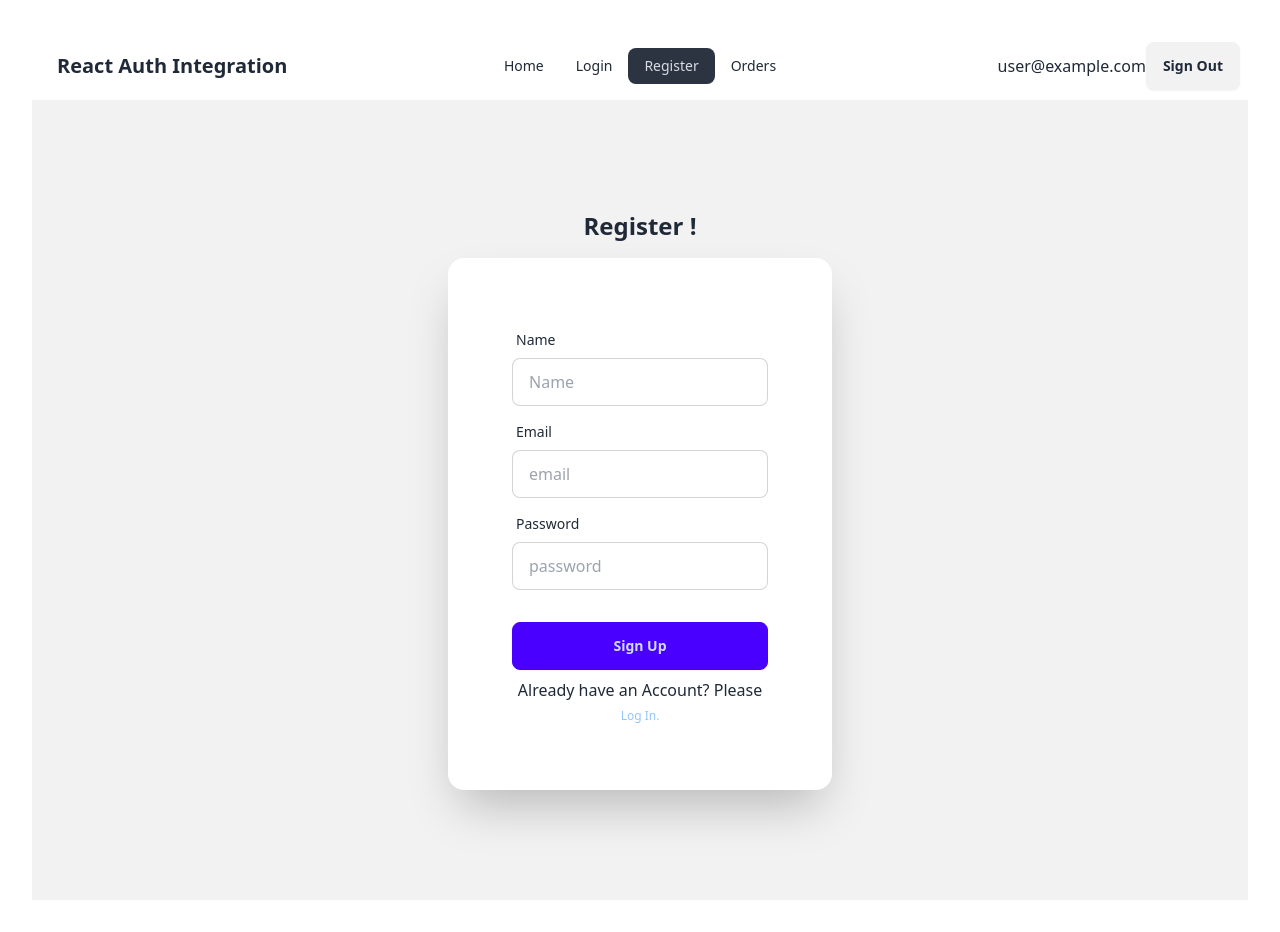
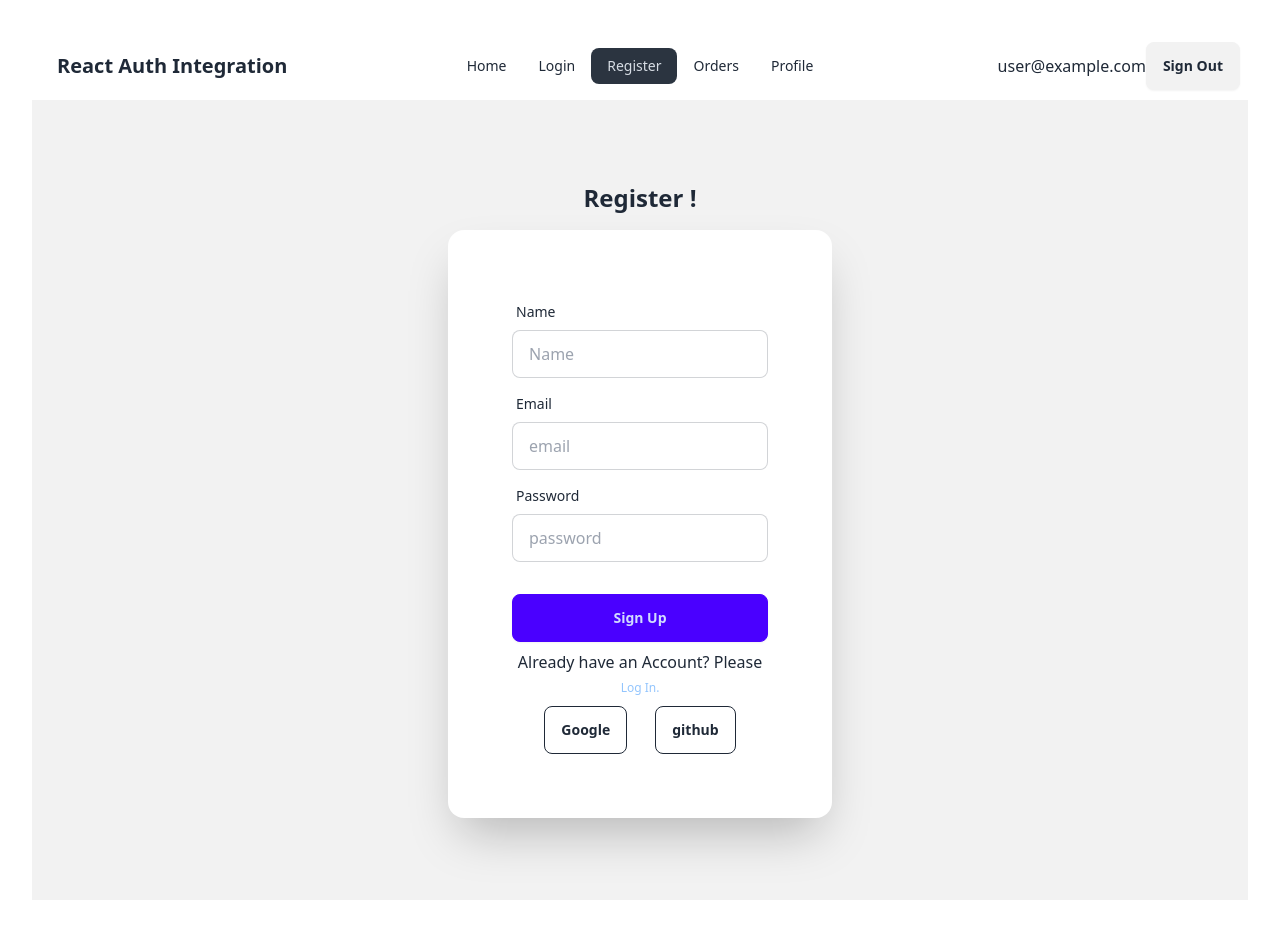
Before and after one commit to MirazZim/React-Auth-Integration, a React (Vite) app: page /register in a window 1280 px wide. Built offline with nearby package versions, Linux system fonts and the light colour scheme; no server answers; sample sign-in values are in the browser's storage.

Commit message:
Reset form and social login with Auth Provider

```diff
--- a/src/Components/Login.jsx
+++ b/src/Components/Login.jsx
@@ -1,8 +1,10 @@
 import { useContext } from "react";
-import { Link } from "react-router-dom";
+import { Link, useNavigate } from "react-router-dom";
 import { AuthContext } from "../Providers/AuthProvider";
 
 const Login = () => {
+
+    const navigate = useNavigate();
 
     const {signInUser} = useContext(AuthContext);
 
@@ -16,6 +18,8 @@
         signInUser(email,password)
         .then(result => {
             console.log(result.user);
+            e.target.reset();
+            navigate('/Orders')
         })
         .catch(error => {
             console.log('ERROR', error.message)
--- a/src/Components/NavBar.jsx
+++ b/src/Components/NavBar.jsx
@@ -18,6 +18,7 @@
         {
             user && <>
                 <li><NavLink to ="/Orders">Orders</NavLink></li>
+                <li><NavLink to ="/Profile">Profile</NavLink></li>
              </>
         }
 
--- /dev/null
+++ b/src/Components/Profile.jsx
@@ -0,0 +1,12 @@
+
+
+const Profile = () => {
+    return (
+        <div>
+            <h2 className="text-3xl"> Update Your Profile</h2>
+            <p>Lakar Lasha</p>
+        </div>
+    );
+};
+
+export default Profile;
--- a/src/Components/Register.jsx
+++ b/src/Components/Register.jsx
@@ -1,10 +1,23 @@
 import { useContext } from "react";
-import { Link } from "react-router-dom";
+import { Link, useNavigate } from "react-router-dom";
 import { AuthContext } from "../Providers/AuthProvider";
 
 const Register = () => {
     //Ekhane call kora hoise Auth provider theke
-    const { createUser } = useContext(AuthContext)
+    const { createUser, signInWithGoogle } = useContext(AuthContext)
+
+    const navigate = useNavigate();
+
+    const handleGoogleSignIn = () => {
+        signInWithGoogle()
+        .then(result => {
+            console.log(result.user);
+            navigate('/');
+        })
+        .catch(error => {
+            console.log('ERROR', error.message)
+        })
+    }
 
     const handleRegister = (e) => {
         e.preventDefault();
@@ -13,11 +26,13 @@
         const password = e.target.password.value;
         const Name = e.target.name.value;
 
-        console.log(Name,email,password )
+        console.log(Name, email, password)
 
-        createUser(email,password)
+        createUser(email, password)
             .then(result => {
                 console.log(result.user);
+                e.target.reset();
+                navigate('/Orders')
             })
             .catch(error => {
                 console.log('ERROR', error.message)
@@ -70,9 +85,15 @@
                             <button className="btn btn-primary">Sign Up</button>
                         </div>
 
-                        <p>Already have an Account? Please <Link to ="/login"><a href="#" className="text-xs text-blue-300 label-text-alt link link-hover">Log In.</a></Link> </p>
+                        <p>Already have an Account? Please <Link to="/login"><a href="#" className="text-xs text-blue-300 label-text-alt link link-hover">Log In.</a></Link> </p>
 
+                        <div className="flex justify-center gap-7">
+
+                            <button onClick={handleGoogleSignIn} className="btn btn-outline">Google</button>
+                            <button className="btn btn-outline">github</button>
+                        </div>
                     </form>
+
 
 
                 </div>
--- a/src/Providers/AuthProvider.jsx
+++ b/src/Providers/AuthProvider.jsx
@@ -1,9 +1,11 @@
-import { createUserWithEmailAndPassword, onAuthStateChanged, signInWithEmailAndPassword, signOut } from "firebase/auth";
+import { createUserWithEmailAndPassword, GoogleAuthProvider, onAuthStateChanged, signInWithEmailAndPassword, signInWithPopup, signOut } from "firebase/auth";
 import { createContext, useEffect, useState } from "react";
 import { auth } from "../firebase.init";
 
 /* Create Context API */
 export const AuthContext = createContext(null)
+
+const googleProvider = new GoogleAuthProvider();
 
 const AuthProvider = ({children}) => {
 
@@ -16,6 +18,10 @@
     const createUser = (email, password) => {
         setLoading(true)
         return createUserWithEmailAndPassword(auth, email, password);
+    }
+
+    const signInWithGoogle = () => {
+        return signInWithPopup(auth, googleProvider);
     }
 
 
@@ -51,7 +57,8 @@
         loading,
         createUser,
         signInUser,
-        signOutUser
+        signOutUser,
+        signInWithGoogle
     }
 
     return (
--- a/src/main.jsx
+++ b/src/main.jsx
@@ -13,6 +13,7 @@
 import AuthProvider from './Providers/AuthProvider.jsx';
 import Orders from './Components/Orders.jsx';
 import PrivateRoutes from './Routes/PrivateRoutes.jsx';
+import Profile from './Components/Profile.jsx';
 
 
 const router = createBrowserRouter([
@@ -36,6 +37,10 @@
         path: "Orders",
         element: <PrivateRoutes><Orders></Orders></PrivateRoutes>,
       },
+      {
+        path: "Profile",
+        element: <PrivateRoutes><Profile></Profile></PrivateRoutes>,
+      },
     ]
   },
 ]);
```
Lines whose indentation alone changed are shown as unchanged.
